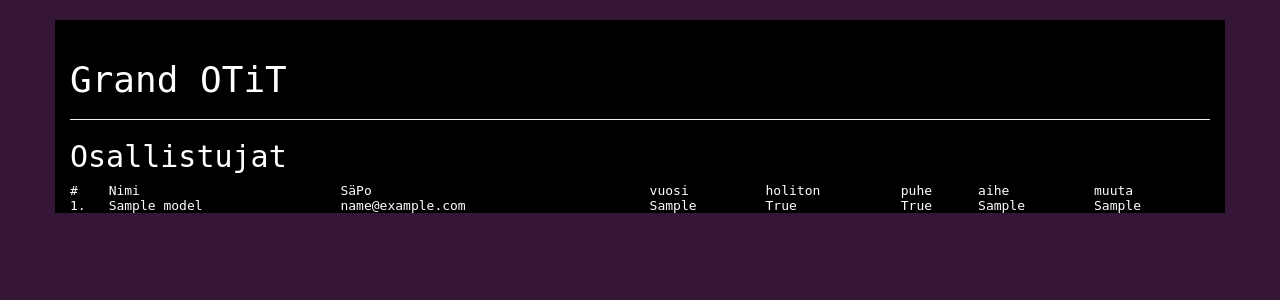
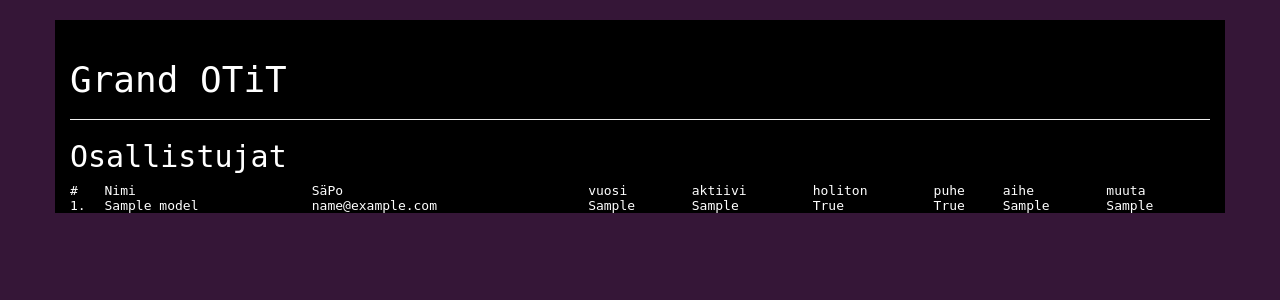
Before and after one commit to Glukoosi/flaskquery, a Flask app: page /admin in a window 1280 px wide. Shown: the top 300 px of the page. Run offline with Flask 2, Linux system fonts and the light colour scheme; tables that the repository leaves empty hold one stand-in row (values such as "Sample post"); some libraries are stand-ins or nearby versions.

Commit message:
added field to admin

```diff
--- a/app/templates/admin.html
+++ b/app/templates/admin.html
@@ -22,6 +22,9 @@
             </td>
             <td>
                 vuosi
+            </td>
+            <td>
+                aktiivi
             </td>
             <td>
                 holiton
@@ -52,6 +55,9 @@
                 {{ entry.year }}
             </td>
             <td>
+                {{ entry.active }}
+            </td>
+            <td>
                 {{ entry.nonalcoholic }}
             </td>
             <td>
```
